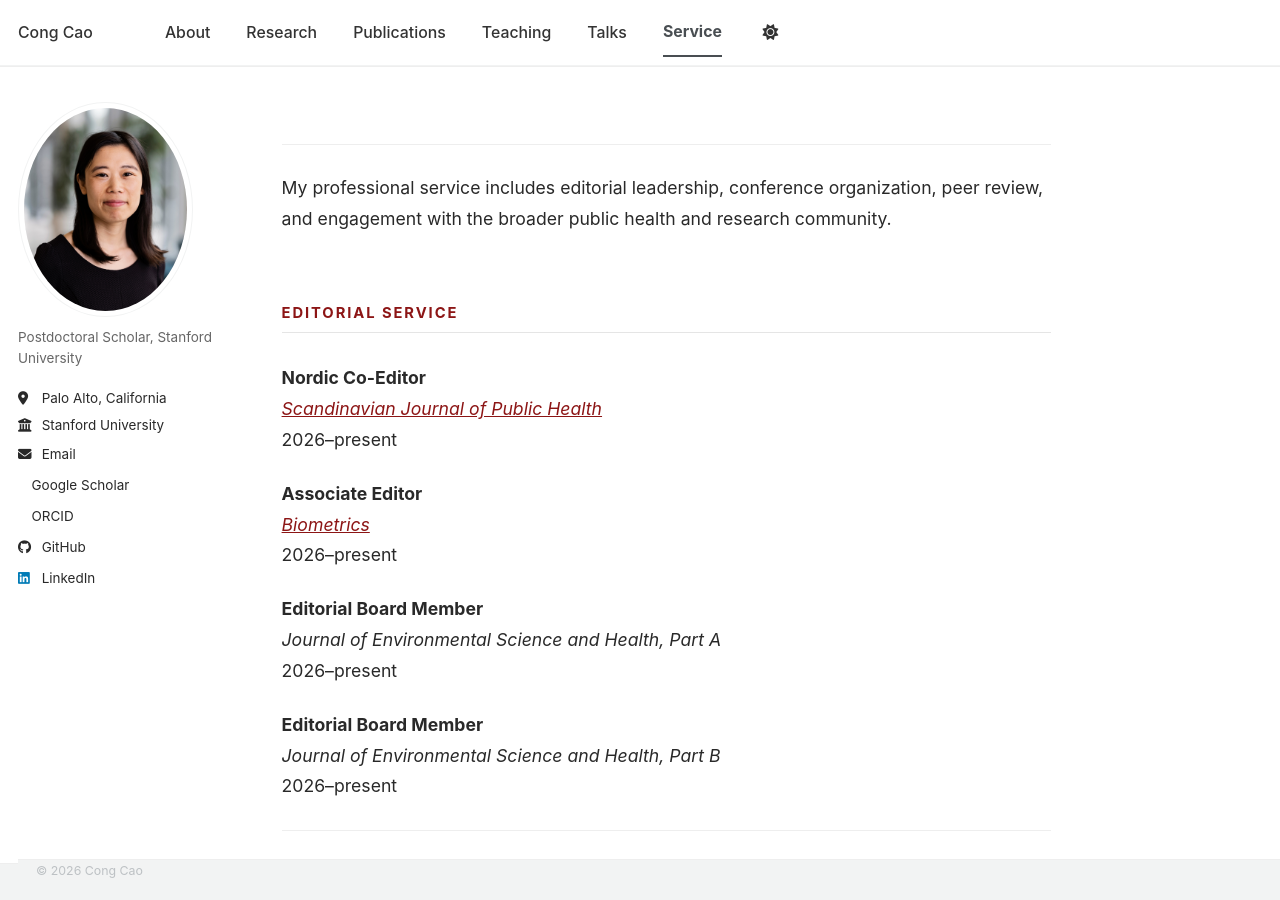
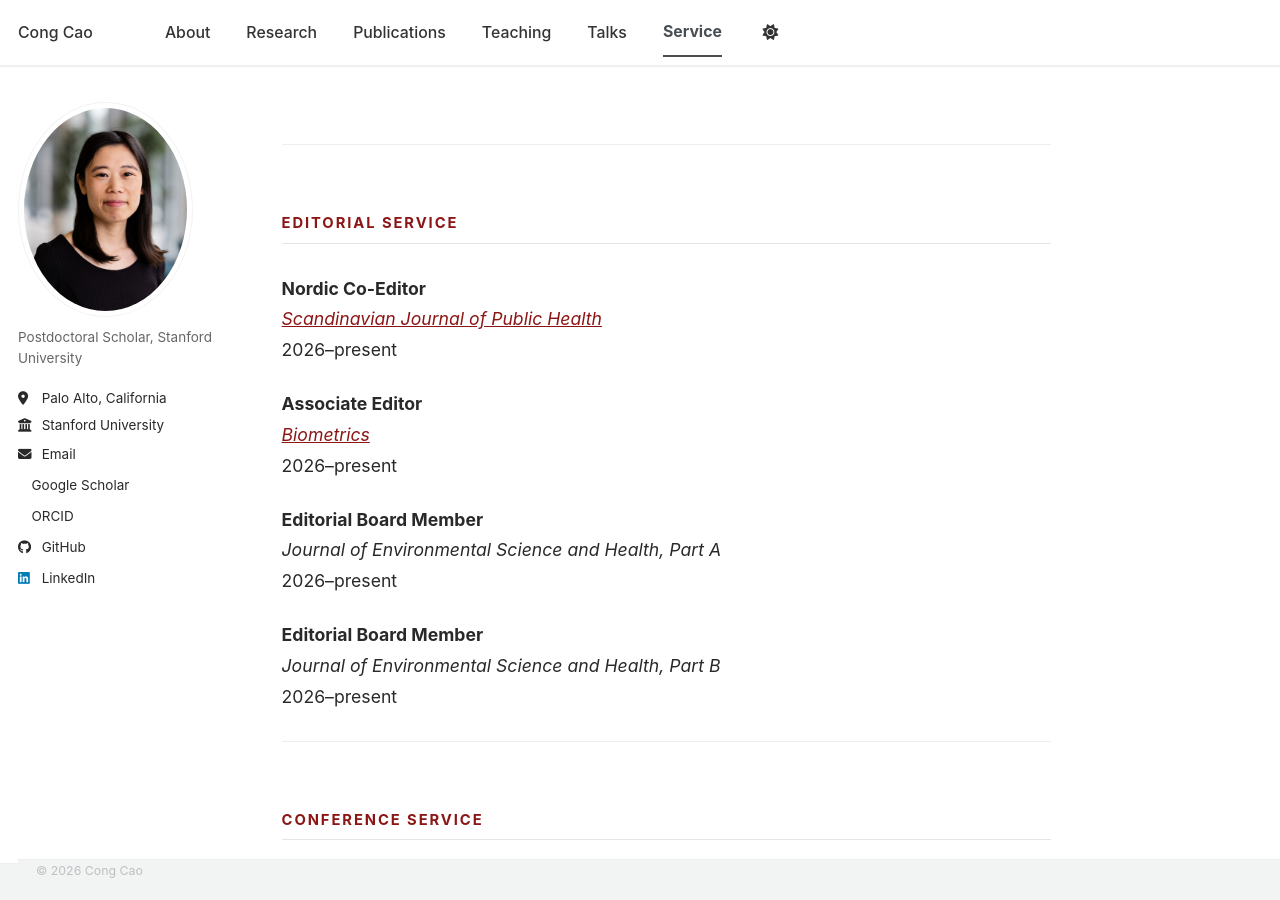
Before and after one commit to congca0/congca0.github.io, a Jekyll site: the page built from service.md, in a window 1280 px wide and 900 px high. Built offline with Jekyll 4.4.1, drawn with Linux system fonts in a browser that asks for light colours; our own code applies the rules of GitHub Pages for plain Markdown files; a style sheet for code colours, icons or effects is not loaded.

Commit message:
Update service.md

```diff
--- a/service.md
+++ b/service.md
@@ -1,7 +1,5 @@
 
 ---
-
-My professional service includes editorial leadership, conference organization, peer review, and engagement with the broader public health and research community.
 
 ## Editorial Service
 
```
